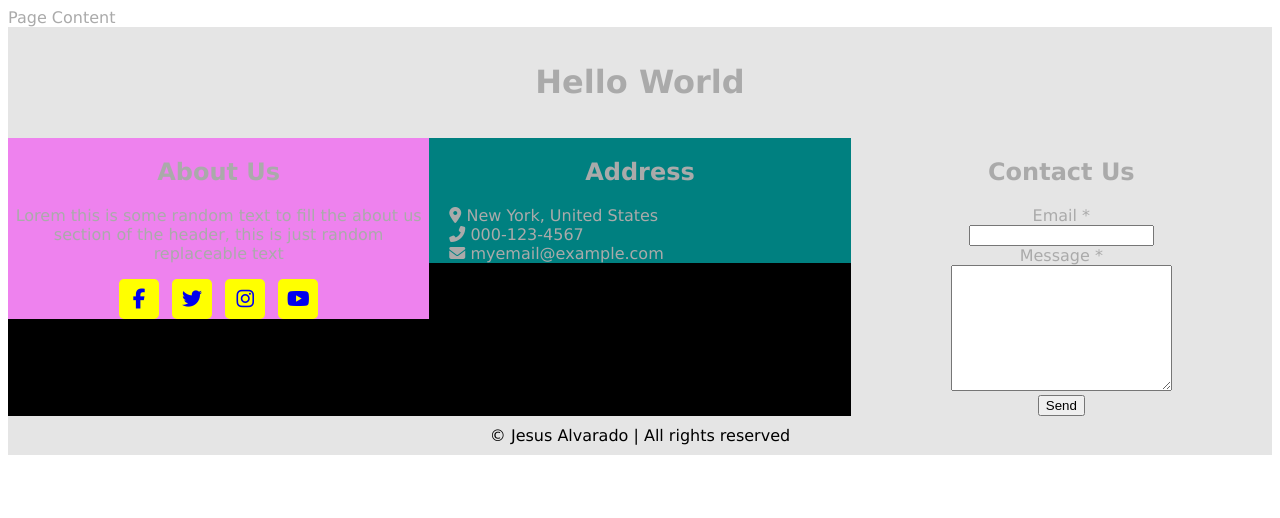
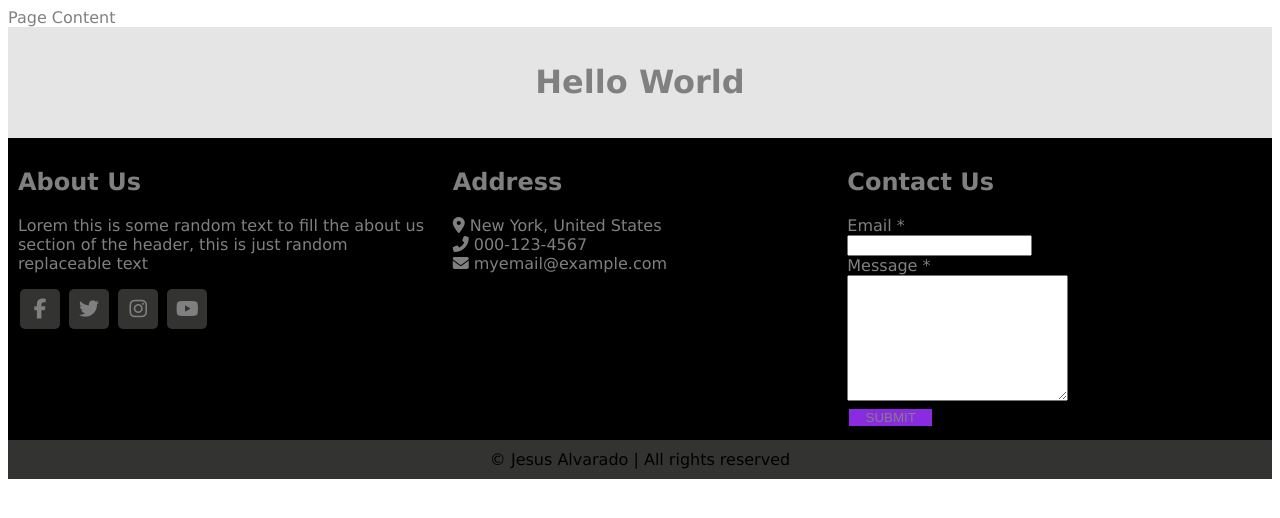
Before and after one commit to Jzeuus/secondWebsite, a plain HTML site: page index.html in a window 1280 px wide. Drawn offline with Linux system fonts and the light colour scheme.

Commit message:
footer done

```diff
--- a/css/style.css
+++ b/css/style.css
@@ -1,6 +1,7 @@
 @import url('https://fonts.googleapis.com/css2?family=Poppins&display=swap');
 * {
     box-sizing: border-box;
+    color: gray;
 }
 
 
@@ -10,21 +11,23 @@
     background-color: black;
 }
 
+.footer .footer-main {
+    padding: 10px;
+}
+
 .left {
     float: left;
     width: 33.333%;
-    text-align: center;
-    background-color: violet;
 }
 
 .left a {
-    padding: 0 4px;
+    padding: 0 2px;
 }
 
 .left a span {
     height: 40px;
     width: 40px;
-    background: yellow;
+    background: rgb(51, 51, 49);
     line-height: 40px;
     text-align: center;
     font-size: 20px;
@@ -32,30 +35,41 @@
     transition: .3s;
 }
 
+.left a span:hover {
+    background: #f12020;
+}
+
 .middle {
     float: left;
     width: 33.333%;
     padding: 0 20px;
-    background-color: teal;
-}
-
-.middle h2 {
-    text-align: center;
 }
 
 .right {
-    background-color: #e5e5e5;
     float: left;
     width: 33.333%;
-    text-align: center;
+    text-decoration-color: royalblue;
+}
+
+.right .content .btn {
+    background-color: blueviolet;
+    text-transform: uppercase;
+    margin: 4px 2px;
+    width: 20%;
+    cursor: pointer;
+    border: none;
+}
+
+.right .content .btn:hover {
+    background-color: green;
 }
 
 .footer .copyright {
-    background-color: #e5e5e5;
+    background-color: rgb(51, 51, 49);
     text-align: center;
-    color: black;
     padding: 10px;
     margin-top: 0px;
+    color: black;
 }
 
 @media (max-width:620px) {
--- a/index.html
+++ b/index.html
@@ -23,6 +23,7 @@
 
 
     <div class="footer">
+        <div class="footer-main">
             <div style="overflow:auto">
                 <div class="left">
                     <h2>About Us</h2>
@@ -59,22 +60,26 @@
                         <form action="#">
                             <div class="email">
                                 <div class="text">Email *</div>
-                            <input type="email" required>
+                                <input type="email" selection placeholder required>
+
                             </div>
                             <div class="msg">
                                 <div class="text">Message *</div>
                                 <textarea name="name" rows="8" cols="25" required></textarea>
                             </div>
-                        <div class="btn">
-                            <button type="submit">Send</button>
-                        </div>
+                            <button class="btn">submit
+                            </button>
+                            <!-- <button type="submit">Send</button> -->
+
                         </form>
                     </div>
 
                 </div>
             </div>
+        </div>
 
         <div class="copyright">© Jesus Alvarado | All rights reserved</div>
+
     </div>
 </body>
 
```
Lines whose indentation alone changed are shown as unchanged.
